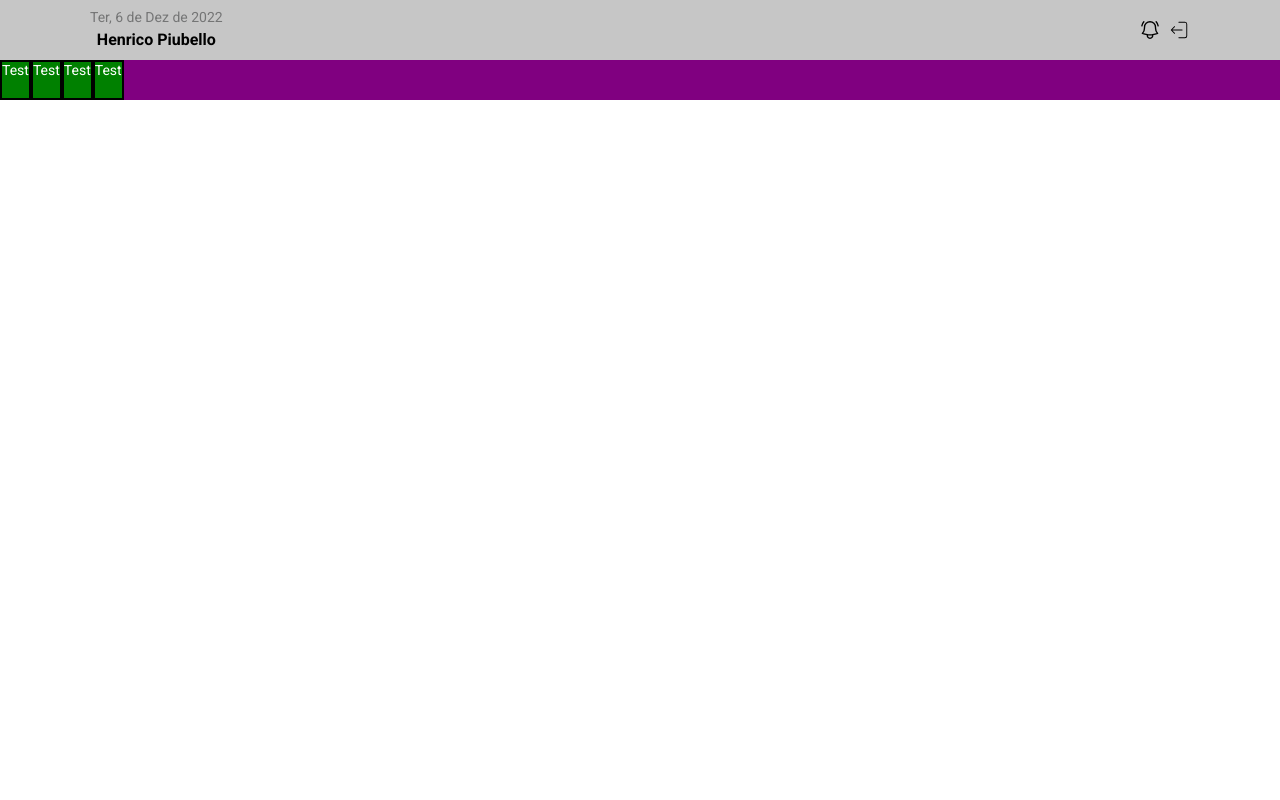
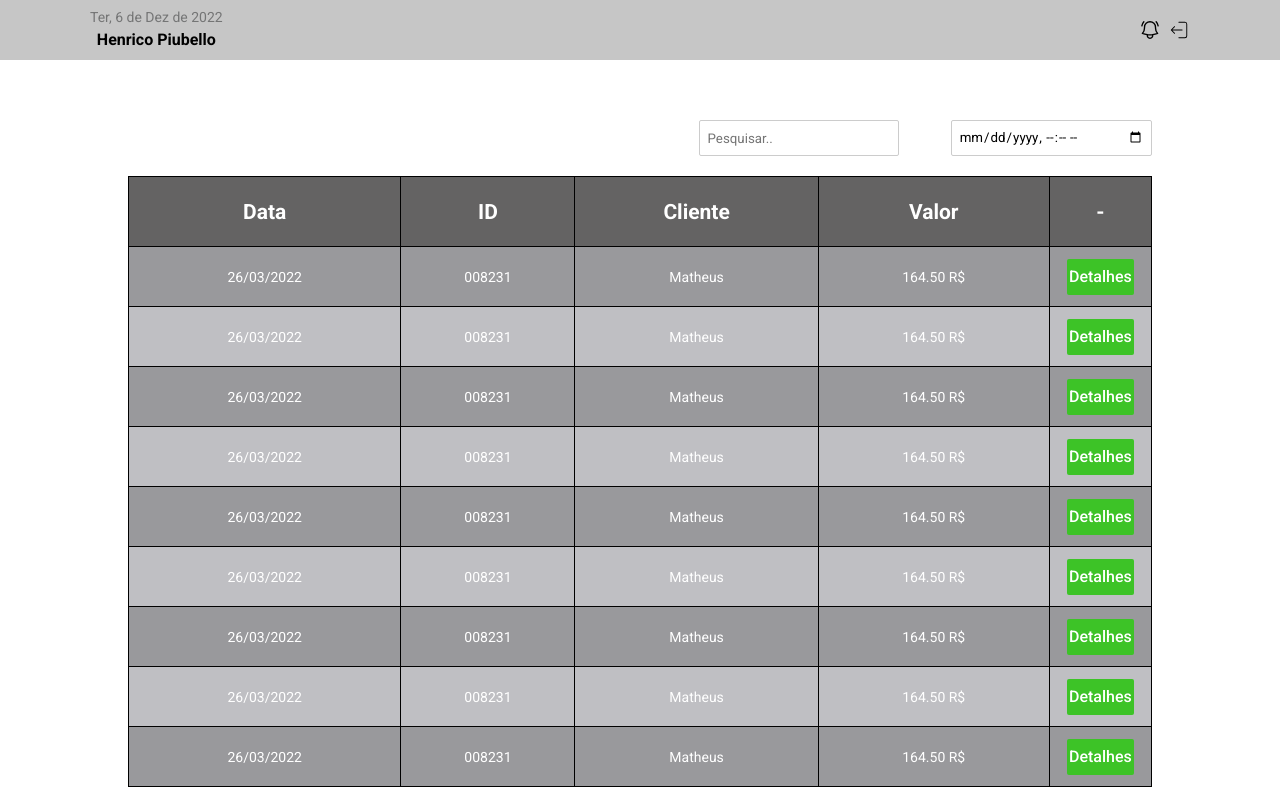
Before and after one commit to henricop/lucas-butcher, a React (Create React App) app in the folder web/: page /historico-vendas in a window 1280 px wide. Built offline with nearby package versions, Linux system fonts and the light colour scheme.

Commit message:
terminando a página

```diff
--- a/web/src/Components/General/Input/InputGeneral/index.jsx
+++ b/web/src/Components/General/Input/InputGeneral/index.jsx
@@ -4,13 +4,9 @@ import { Container } from './styles';
 
 
 const InputGeneral = ({ text, placeholder, type, refName }) => {
-
-
-
-
   return (
     <Container>
-      <label for={refName}>{text}</label>
+      {refName? (<label htmlFor={refName}>{text}</label>) : (null)}
       <input id={refName} type={type} placeholder={placeholder} />
     </Container>
   )
--- a/web/src/layout/components/css/ButtonDefault-style.js
+++ b/web/src/layout/components/css/ButtonDefault-style.js
@@ -11,6 +11,7 @@ export const ButtonDefault = styled.button`
     font-size: 16px;
     font-weight: 500;
     float: right;
+    padding: 2px;
 
     &:hover{
         transition-duration: 0.2s;
--- a/web/src/pages/HIstoricoVendas/index.jsx
+++ b/web/src/pages/HIstoricoVendas/index.jsx
@@ -1,23 +1,90 @@
+import { Container } from './styles';
+import InputGeneral from '../../Components/General/Input/InputGeneral';
 import ButtonDefault from '../../layout/components/ButtonDefault';
-import Input from '../../layout/components/Input';
-import Finder from '../../layout/components/Finder'
-import List from '../../layout/components/List';
-
-import { Container } from './styles';
-
-
 
 function HistoricoVendas(){
   return(
     <Container>
-      <div className='table' width='400px'>
-        <div className='row'>
-          <div className='item'>Test</div>
-          <div className='item'>Test</div>
-          <div className='item'>Test</div>
-          <div className='item'>Test</div>
-        </div>
+      <div className='tools'>
+        <InputGeneral placeholder="Pesquisar.." type="search"/>
+        <InputGeneral type="datetime-local"/>
       </div>
+      <table>
+        <thead>
+          <tr>
+            <th>Data</th>
+            <th>ID</th>
+            <th>Cliente</th>
+            <th>Valor</th>
+            <th>-</th>
+          </tr>
+        </thead>
+        <tbody>
+          <tr>
+            <td>26/03/2022</td>
+            <td>008231</td>
+            <td>Matheus</td>
+            <td>164.50 R$</td>
+            <td ><ButtonDefault text="Detalhes"  width="fit-content" margin="1px"/></td>
+          </tr>
+          <tr>
+            <td>26/03/2022</td>
+            <td>008231</td>
+            <td>Matheus</td>
+            <td>164.50 R$</td>
+            <td ><ButtonDefault text="Detalhes"  width="fit-content" margin="1px"/></td>
+          </tr>
+          <tr>
+            <td>26/03/2022</td>
+            <td>008231</td>
+            <td>Matheus</td>
+            <td>164.50 R$</td>
+            <td ><ButtonDefault text="Detalhes"  width="fit-content" margin="1px"/></td>
+          </tr>
+          <tr>
+            <td>26/03/2022</td>
+            <td>008231</td>
+            <td>Matheus</td>
+            <td>164.50 R$</td>
+            <td ><ButtonDefault text="Detalhes"  width="fit-content" margin="1px"/></td>
+          </tr>
+          <tr>
+            <td>26/03/2022</td>
+            <td>008231</td>
+            <td>Matheus</td>
+            <td>164.50 R$</td>
+            <td ><ButtonDefault text="Detalhes"  width="fit-content" margin="1px"/></td>
+          </tr>
+          <tr>
+            <td>26/03/2022</td>
+            <td>008231</td>
+            <td>Matheus</td>
+            <td>164.50 R$</td>
+            <td ><ButtonDefault text="Detalhes"  width="fit-content" margin="1px"/></td>
+          </tr>
+          <tr>
+            <td>26/03/2022</td>
+            <td>008231</td>
+            <td>Matheus</td>
+            <td>164.50 R$</td>
+            <td ><ButtonDefault text="Detalhes"  width="fit-content" margin="1px"/></td>
+          </tr>
+          <tr>
+            <td>26/03/2022</td>
+            <td>008231</td>
+            <td>Matheus</td>
+            <td>164.50 R$</td>
+            <td ><ButtonDefault text="Detalhes"  width="fit-content" margin="1px"/></td>
+          </tr>
+          <tr>
+            <td>26/03/2022</td>
+            <td>008231</td>
+            <td>Matheus</td>
+            <td>164.50 R$</td>
+            <td ><ButtonDefault text="Detalhes"  width="fit-content" margin="1px"/></td>
+          </tr>
+        </tbody>
+      </table>
     </Container>
   );
 }
--- a/web/src/pages/HIstoricoVendas/styles.js
+++ b/web/src/pages/HIstoricoVendas/styles.js
@@ -3,24 +3,58 @@ import styled from 'styled-components';
 
 export const Container = styled.div`
 
-  .table {
-    display:flex;
-    justify-content: center;
-    background: black;
-    color: white;
+  table, th, td {
+    border: 1px solid;
   }
 
-  .row {
-    display:flex;
-    width: 100%;
-    height: 40px;
-    background: purple;
+  table {
+    width: 80%;
+    margin: auto;
+    margin-top: 20px;
+    background: #bfbfc3;
+    border-collapse: collapse;
   }
 
-  .item {
-    background: green;
-    border: solid;
+  th {
+    color: white;
     border-color: black;
-    border-width: 2px;
   }
+
+  tr {
+    height: 60px;
+  }
+
+  td {
+    color: white;
+    border-color: black;
+    text-align: center;
+  }
+
+  tr:nth-child(odd) {
+    background: rgba(0,0,0,0.2);
+  }
+
+  th {
+    background: #646363;
+    height: 70px;
+    font-size: 150%;
+  }
+
+  tr>td:last-child {
+    width: 10%;
+  }
+
+  .tools {
+    display: flex;
+    width: 80%;
+    justify-content: end;
+    margin: auto;
+    margin-top: 60px;
+    gap: 5%;
+  }
+
+  button {
+    float: none;
+  }
+
 `;
```
